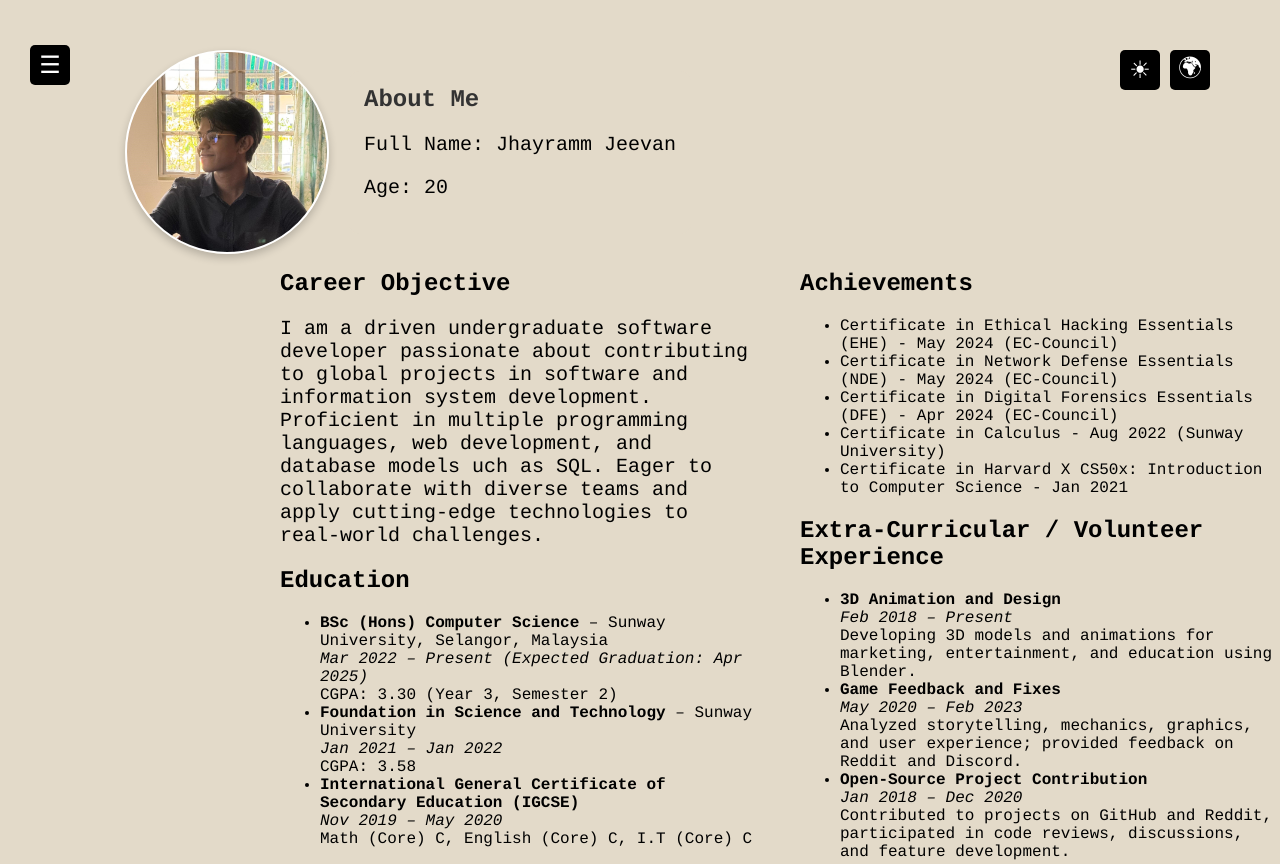
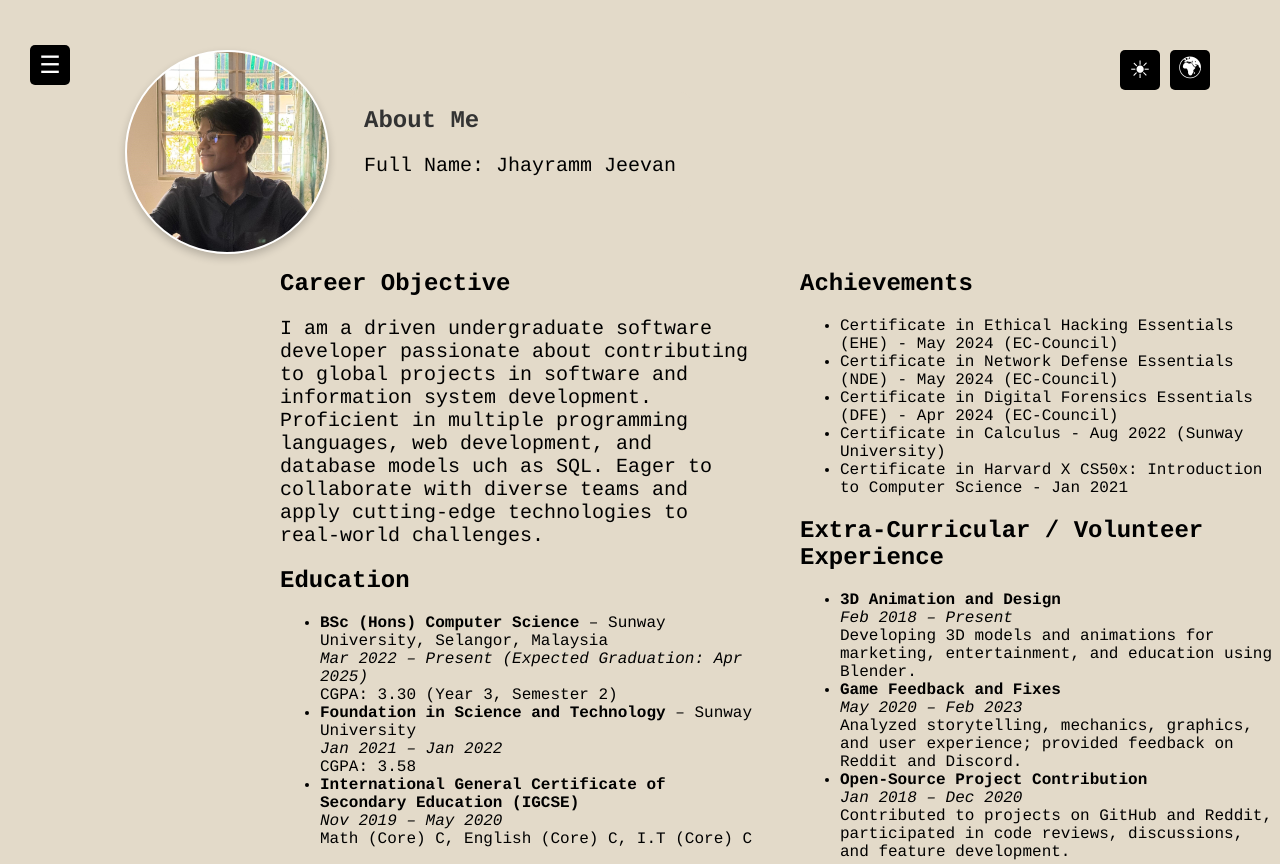
Before and after one commit to Zonin05/Jay_Portfolio, a plain HTML site: page About.html in a window 1280 px wide. Shown: the top 864 px of the page. Drawn offline with Linux system fonts and the light colour scheme.

Commit message:
Update About.html

```diff
--- a/About.html
+++ b/About.html
@@ -26,7 +26,6 @@
         <div class="profile-text">
             <h1 data-lang-text="about me">About Me</h1>
             <p>Full Name: Jhayramm Jeevan</p>
-            <p>Age: 20</p>
         </div>
     </div>
 
```
